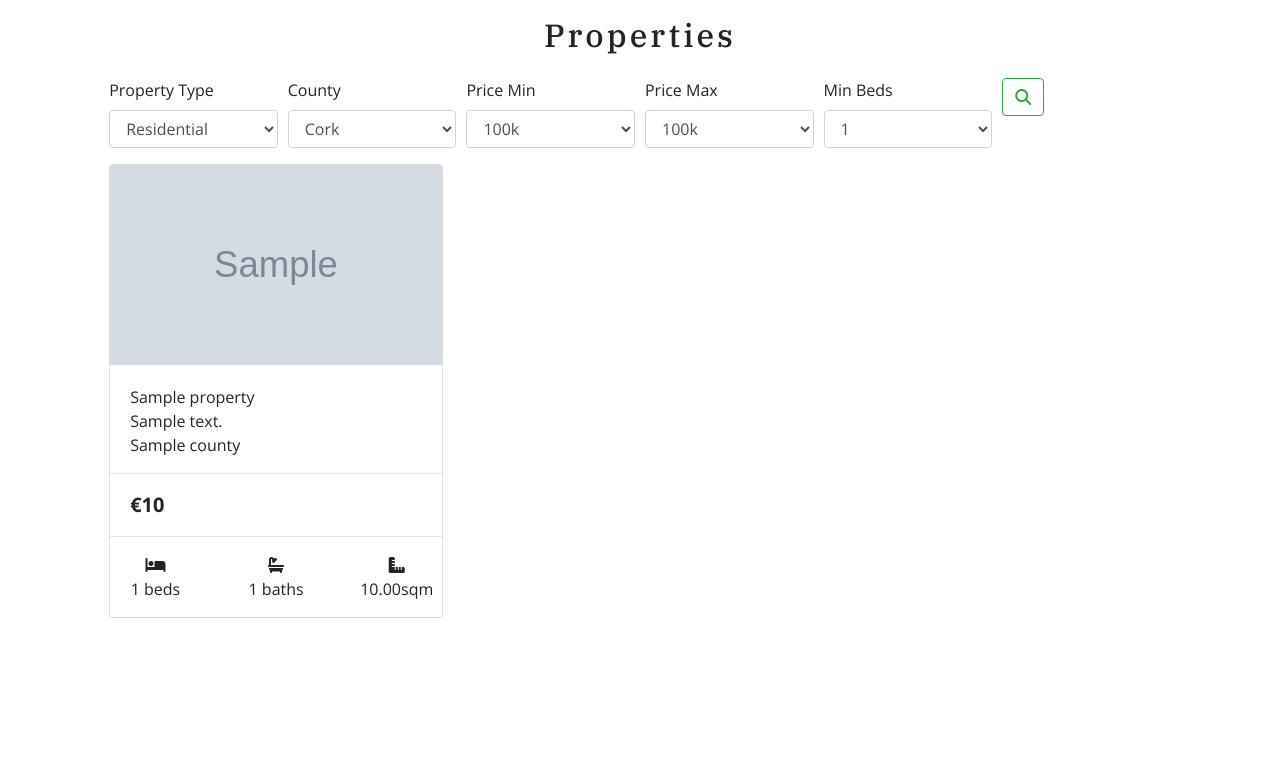
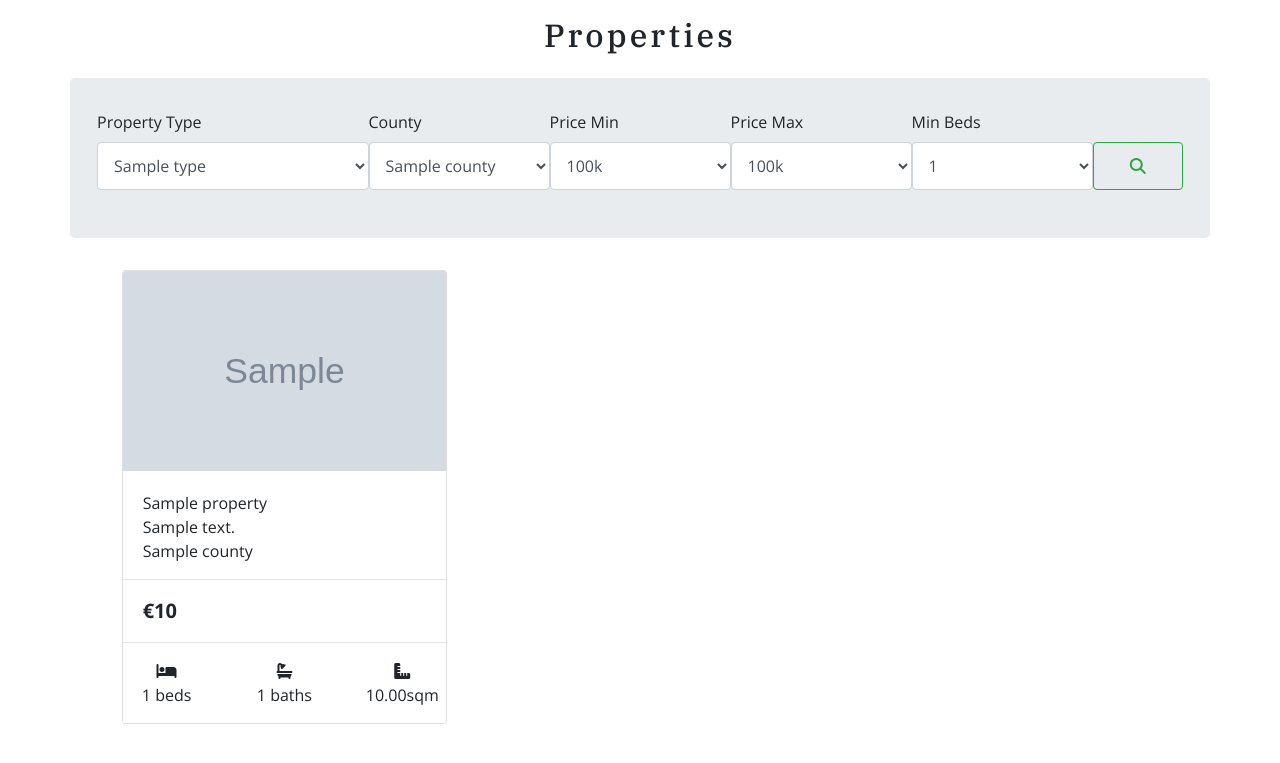
Before and after one commit to PatrickCoakley23/KMS, a Django app: page /properties/ in a window 1280 px wide. Shown: the top 763 px of the page. Run offline with Django 3.2, Linux system fonts and the light colour scheme; tables that the repository leaves empty hold one stand-in row (values such as "Sample post"); grey boxes marked "Sample" are stand-in pictures; some libraries are stand-ins or nearby versions; some web fonts are replaced.

Commit message:
created for loop for property search for counties and property types

```diff
--- a/properties/templates/properties/properties.html
+++ b/properties/templates/properties/properties.html
@@ -6,56 +6,57 @@
     </div>
 </div>
 
-<div class="row">
-
-    <div class="properties-container col-10 offset-1">
+<div class="container jumbotron">
     <form>
         <div class="form-row">
-                <div class="form-group col-2">
+            <div class="form-group col-3 p-0">
                 <label for="input-prop-type">Property Type</label>
-                    <select class="form-control" id="input-prop-type">
-                        <option value="residential">Residential</option>
-                        <option value="commercial">Commercial</option>
-                        <option value="farm-sales">Farm Sales</option>
+                <select class="form-control property-form-control" id="input-prop-type">
+                    {% for type in property_type %}
+                    <option value="{{type.name}}">{{type.friendly_name}}</option>
+                    {% endfor %}
                 </select>
             </div>
-                <div class="form-group col-2">
+            <div class="form-group col-2 p-0">
                 <label for="input-county">County</label>
-                    <select class="form-control" id="input-county">
-                        <option value="cork">Cork</option>
-                        <option value="dublin">Dublin</option>
-                        <option value="galway">Galway</option>
+                <select class="form-control property-form-control" id="input-county">
+                    {% for counties in counties %}
+                    <option value="">{{counties.name}}</option>
+                    {% endfor %}
                 </select>
             </div>
-                <div class="form-group col-2 ">
+            <div class="form-group col-2 p-0">
                 <label for="price-min">Price Min</label>
-                    <select class="form-control" id="price-min">
+                <select class="form-control property-form-control" id="price-min">
                     <option value="100k">100k</option>
                     <option value="200k">200k</option>
                     <option value="300k">300k</option>
                 </select>
             </div>
-                <div class="form-group col-2">
+            <div class="form-group col-2 p-0">
                 <label for="price-max">Price Max</label>
-                    <select class="form-control" id="price-max">
+                <select class="form-control property-form-control" id="price-max">
                     <option value="100k">100k</option>
                     <option value="200k">200k</option>
                     <option value="300k">300k</option>
                 </select>
             </div>
-                <div class="form-group col-2">
+            <div class="form-group col-2 p-0">
                 <label for="min-beds">Min Beds</label>
-                    <select class="form-control" id="price-min">
+                <select class="form-control property-form-control" id="min-beds">
                     <option value="100k">1</option>
                     <option value="200k">2</option>
                     <option value="300k">3</option>
                 </select>
             </div>
-                <div class="form-group col-2">
-                    <button class="btn btn-outline-success" type="submit"><i class="fas fa-search"></i></button>
+            <div class="form-group col-1 p-0">
+                <button class="btn btn-outline-success search-btn" type="submit"><i class="fas fa-search"></i></button>
             </div>
         </div>
     </form>
+</div>
+
+<div class="properties-container col-10 offset-1">
     <div class="row">
         {% for properties in properties %}
         <div class="col-sm-6 col-md-6 col-lg-4 mb-4">
@@ -111,5 +112,4 @@
         {% endfor %}
     </div>
 </div>
-</div>
 {% endblock %}
--- a/properties/views.py
+++ b/properties/views.py
@@ -1,14 +1,18 @@
 from django.shortcuts import render
-from .models import Property
-# Create your views here.
+from .models import Property, Type, County
+
 
 def properties(request):
     """ A view to show all products, including sorting and search queries """
 
     properties = Property.objects.all()
+    property_type = Type.objects.all()
+    counties = County.objects.all()
 
     context = {
         'properties': properties,
+        'property_type': property_type,
+        'counties': counties,
     }
 
     return render(request, 'properties/properties.html', context)
--- a/static/css/base.css
+++ b/static/css/base.css
@@ -245,3 +245,19 @@ h1, h2, h3, h4, h5 {
 .property-search-nav-item {
     margin-right: 5rem;
 }
+
+.search-btn {
+    margin-top: 2rem;
+    width: 100%;
+    height: 3rem;
+}
+
+.form-control {
+    height: 3rem;
+}
+
+/* JUMBOTRON */
+
+.jumbotron {
+    padding: 2rem;
+}
```
Also changed, not shown: properties/models.py (+7 -2 lines). Lines whose indentation alone changed are shown as unchanged.
